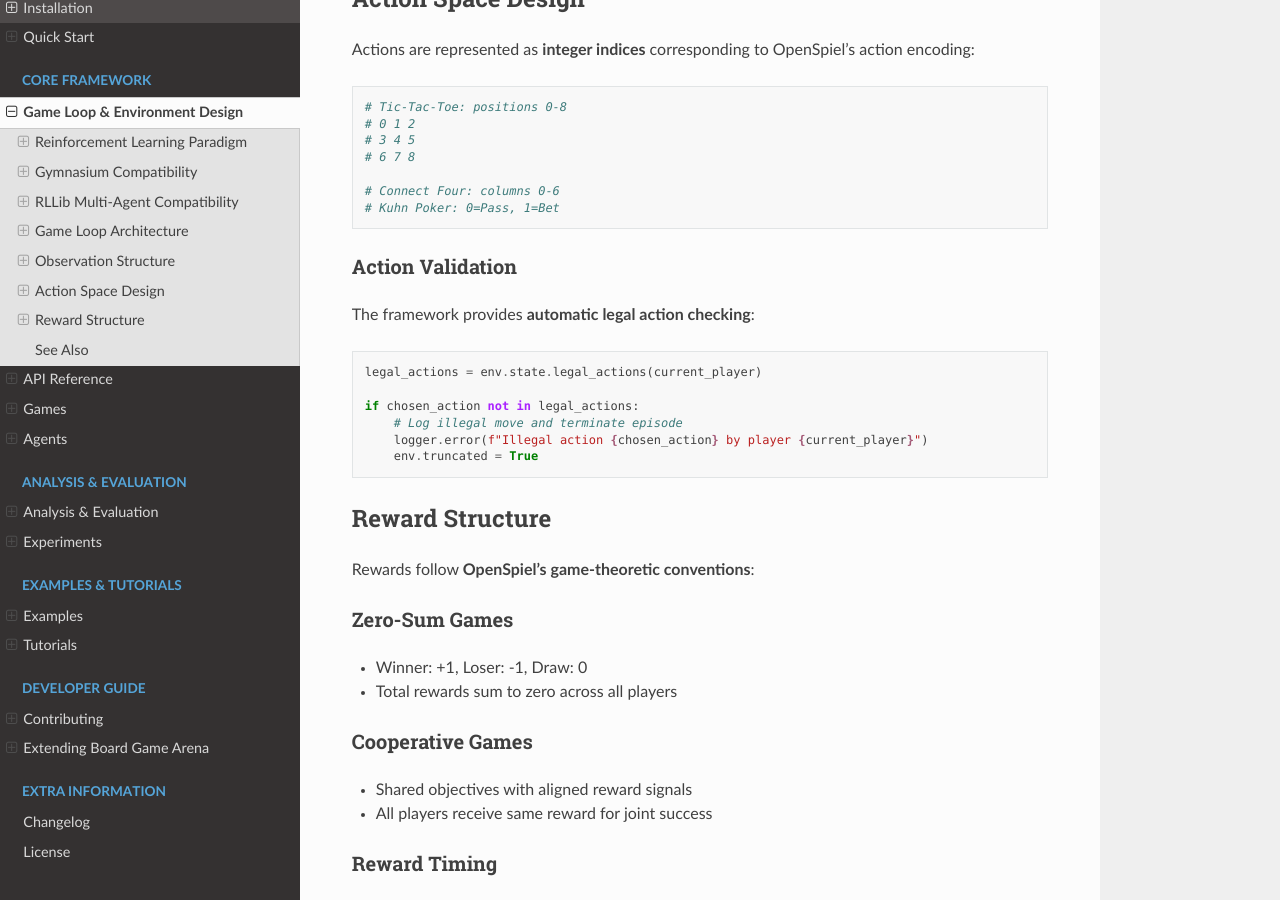
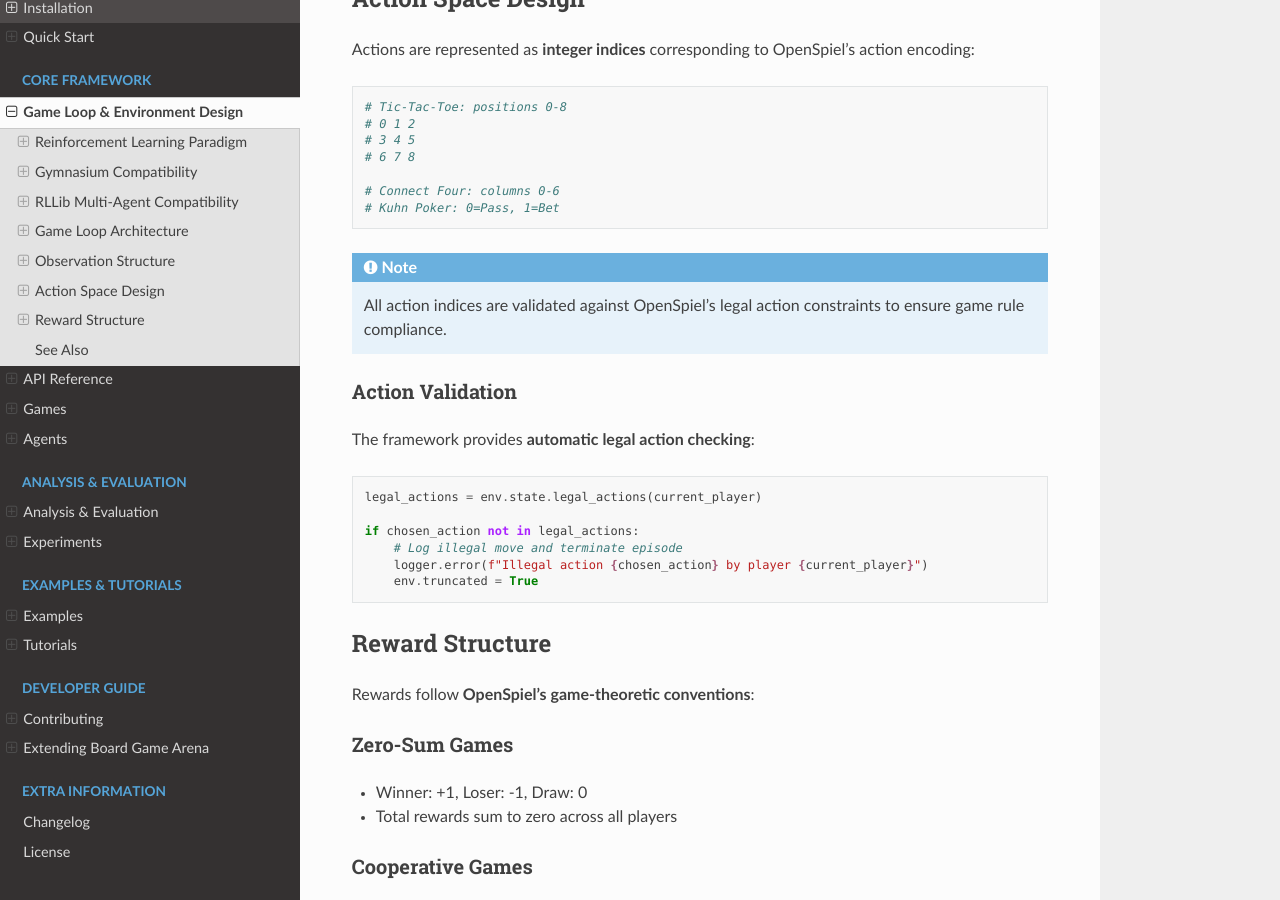
Before and after one commit to SLAMPAI/game_reasoning_arena, a Sphinx documentation site: the page built from docs/game_loop.rst, in a window 1280 px wide and 900 px high, scrolled down 4760 px. Built offline with Sphinx 7.4.7 and the Read the Docs theme 3.1.0, drawn with Linux system fonts in a browser that asks for light colours.

Commit message:
docs: add action validation note to test ReadTheDocs auto-build

```diff
--- a/docs/game_loop.rst
+++ b/docs/game_loop.rst
@@ -254,6 +254,8 @@ Actions are represented as **integer indices** corresponding to OpenSpiel's acti
    # Connect Four: columns 0-6
    # Kuhn Poker: 0=Pass, 1=Bet
 
+.. note::
+   All action indices are validated against OpenSpiel's legal action constraints to ensure game rule compliance.
 
 Action Validation
 ~~~~~~~~~~~~~~~~~
```
